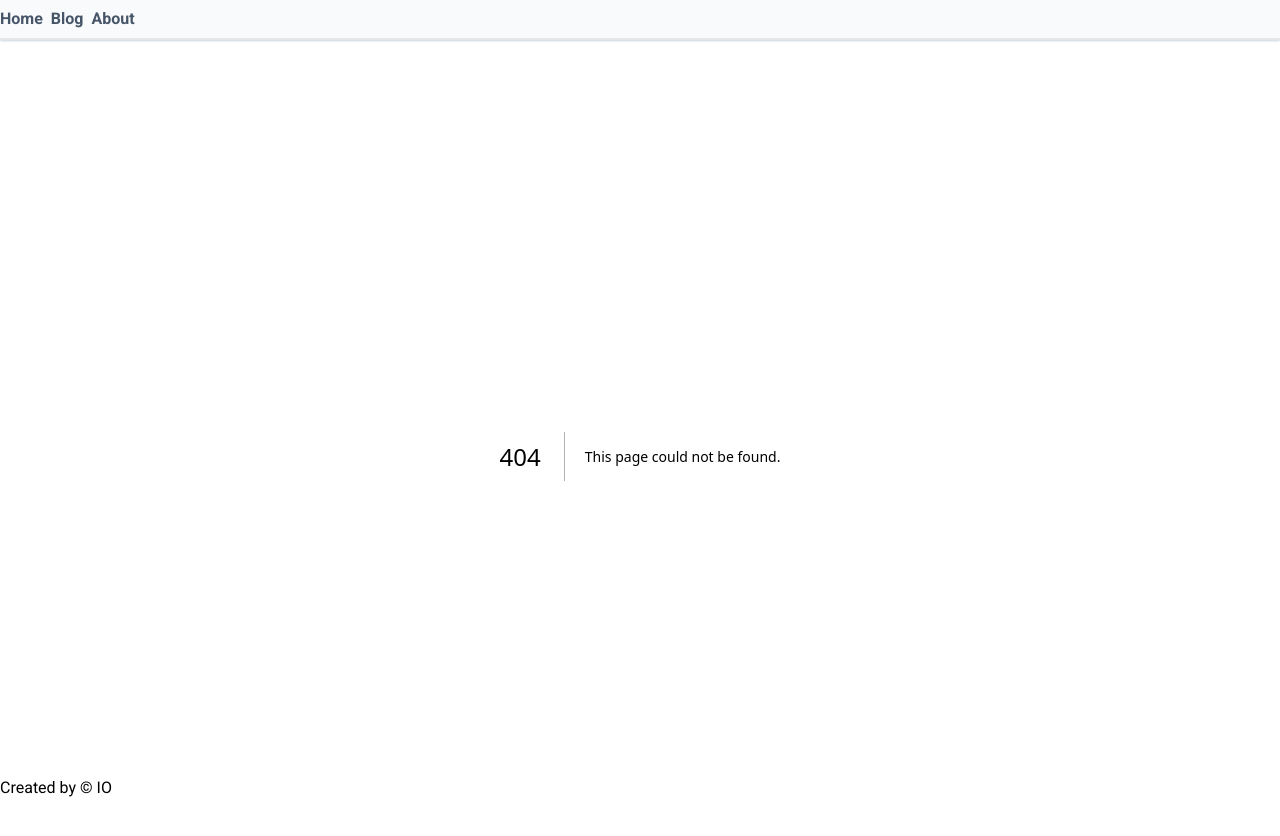
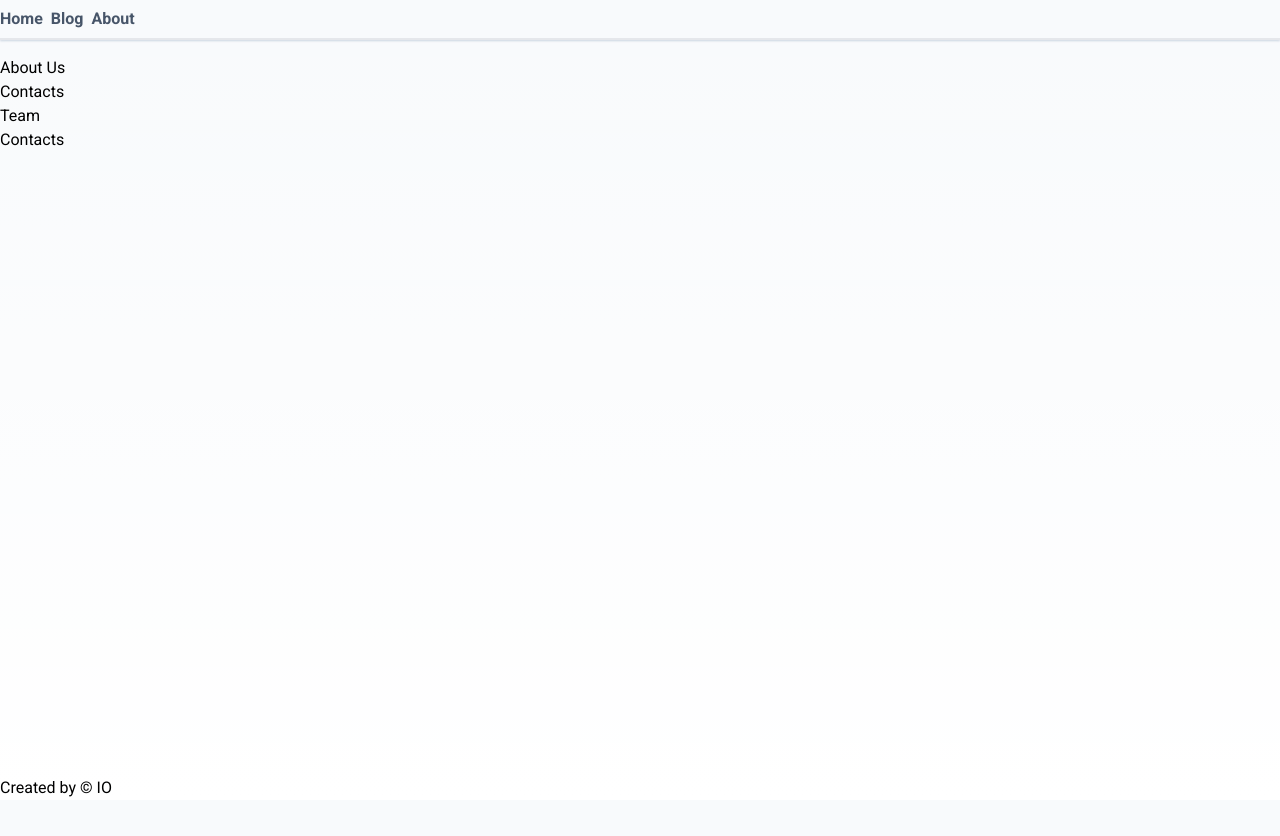
Before and after one commit to IgorOsipov/blog, a Next.js app: page /about/contacts in a window 1280 px wide. Before the commit this address had no page. Shown: the top 836 px of the page. After the commit the page ends 800 px from the top, so only its background shows below. Built offline with nearby package versions, Linux system fonts and the light colour scheme.

Commit message:
seo data

```diff
--- /dev/null
+++ b/app/about/contacts/page.tsx
@@ -0,0 +1,5 @@
+const Contacts = () => {
+  return <h1>Contacts</h1>;
+};
+
+export default Contacts;
--- /dev/null
+++ b/app/about/layout.tsx
@@ -0,0 +1,25 @@
+import { Metadata } from "next";
+import Link from "next/link";
+
+export const metadata: Metadata = {
+    title: "About | My Blog",
+  };
+
+const AboutLayout = ({ children }: { children: React.ReactNode }) => {
+  return (
+    <>
+      <h1>About Us</h1>
+      <ul>
+        <li>
+          <Link href="/about/contacts">Contacts</Link>
+        </li>
+        <li>
+          <Link href="/about/team">Team</Link>
+        </li>
+      </ul>
+      {children}
+    </>
+  );
+};
+
+export default AboutLayout;
--- /dev/null
+++ b/app/about/team/page.tsx
@@ -0,0 +1,5 @@
+const Team = () => {
+  return <h1>Team</h1>;
+};
+
+export default Team;
--- a/app/blog/[id]/page.tsx
+++ b/app/blog/[id]/page.tsx
@@ -1,9 +1,19 @@
+import { Metadata } from "next";
+
 type Props = {
   params: {
     id: string;
   };
 };
 
+export async function generateMetadata({
+  params: { id },
+}: Props): Promise<Metadata> {
+  return {
+    title: `Post ${id}`,
+  };
+}
+
 const Post = ({ params: { id } }: Props) => {
   return <h1>Post page #{id}</h1>;
 };
--- a/app/blog/page.tsx
+++ b/app/blog/page.tsx
@@ -1,5 +1,11 @@
-const About = () => {
+import { Metadata } from "next";
+
+export const metadata: Metadata = {
+  title: "Blog | My Blog",
+};
+
+const Blog = () => {
   return <h1>Blog page</h1>;
 };
 
-export default About;
+export default Blog;
```
